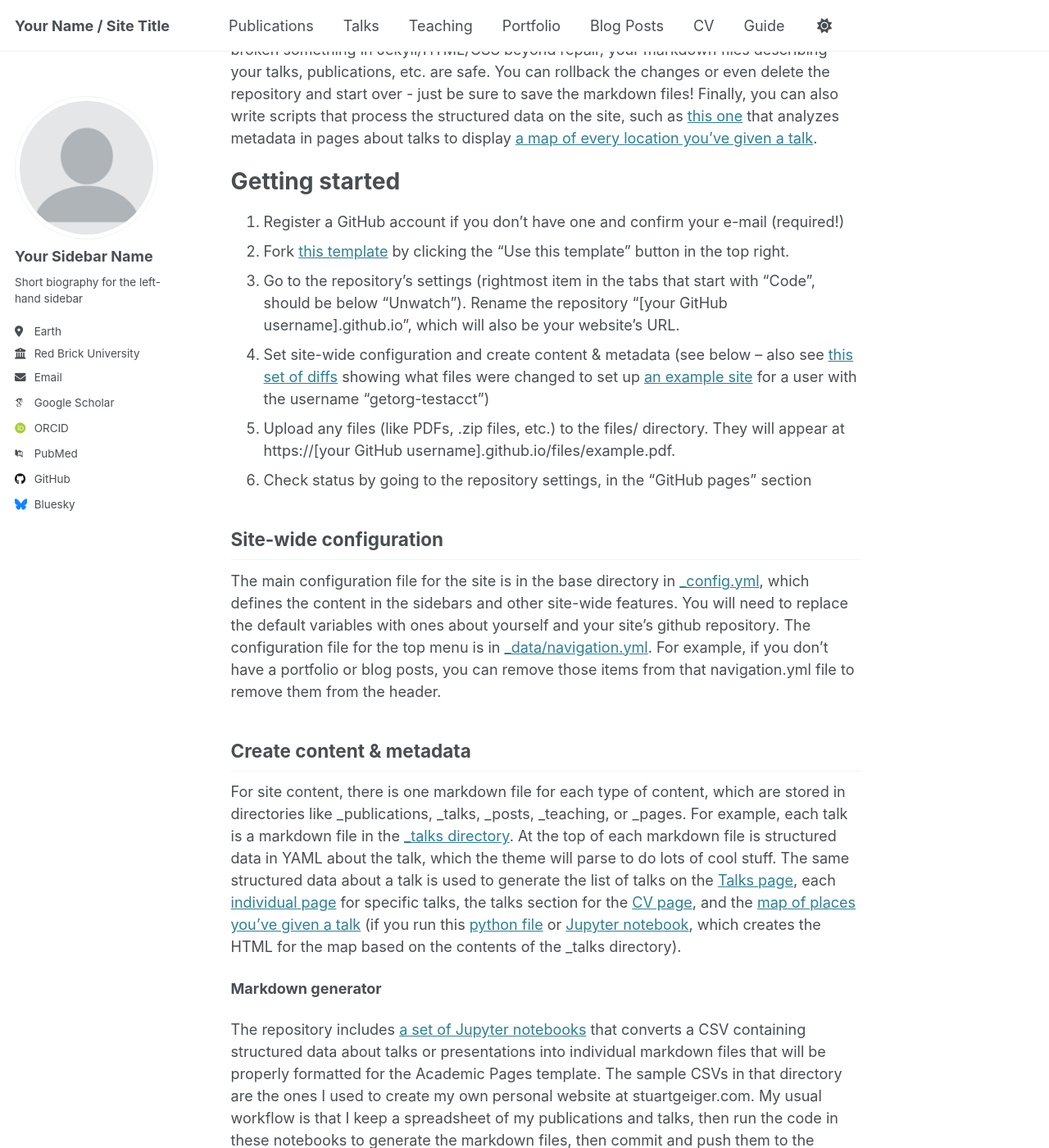
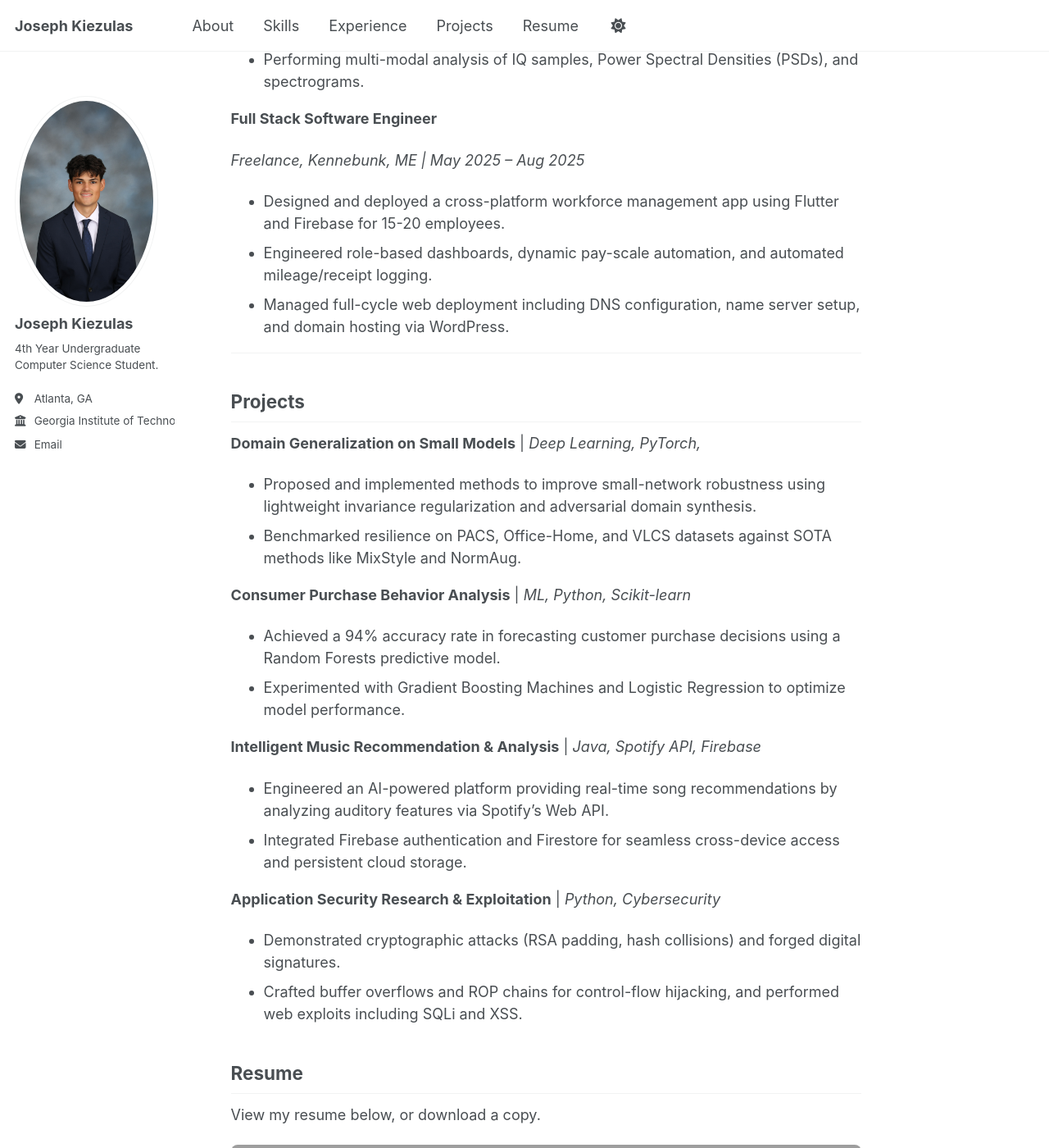
Before and after one commit to JosephKiezulas/Personal-Portfolio, a Jekyll site: the page built from _pages/about.md, in a window 1280 px wide and 1400 px high, scrolled down 784 px. Shown: the whole window at 82% size. Built offline with Jekyll 4.4.1, drawn with Linux system fonts in a browser that asks for light colours; some web fonts are replaced; some of the changed text lies outside the part shown; grey boxes are pictures that could not be loaded.

Commit message:
Updated layout to match reference style

```diff
--- a/_config.yml
+++ b/_config.yml
@@ -9,9 +9,9 @@
 # Basic Site Settings
 locale                   : "en-US"
 site_theme               : "default"
-title                    : "Your Name / Site Title"
+title                    : "Joseph Kiezulas"
 title_separator          : "-"
-name                     : &name "Your Name"
+name                     : &name "Joseph Kiezulas"
 description              : &description "personal description"
 url                      : https://academicpages.github.io # the base hostname & protocol for your site e.g. "https://[your GitHub username].github.io"
 baseurl                  : "" # the subpath of your site, e.g. "/blog"
@@ -22,35 +22,32 @@ repository               : "academicpages/academicpages.github.io"
 #               Additional customization can be done by editing /_includes/author-profile.html
 author:
   # Biographic information
-  avatar           : "profile.png"
-  name             : "Your Sidebar Name"
+  avatar           : "903791303.jpg"
+  name             : "Joseph Kiezulas"
   pronouns         : # example: "she/her"
-  bio              : "Short biography for the left-hand sidebar"
-  location         : "Earth"
-  employer         : "Red Brick University"
+  bio              : "4th Year Undergraduate Computer Science Student."
+  location         : "Atlanta, GA"
+  employer         : "Georgia Institute of Technology"
   uri              : # URL
-  email            : "none@example.org"
+  email            : "josephkiezulas@gmail.com"
 
   # Academic websites
-  arxiv            : # URL - Update with the correct link to your profile
-  googlescholar    : "https://scholar.google.com/citations?user=PS_CX0AAAAAJ"
-  impactstory      : # URL
-  orcid            : "http://orcid.org/yourorcidurl"
-  semantic         : # URL
-  pubmed           : "https://www.ncbi.nlm.nih.gov/pubmed/?term=john+snow"
-  researchgate     : # URL
-  scopus           : # URL
+#  arxiv            : # URL - Update with the correct link to your profile
+#  googlescholar    : "https://scholar.google.com/citations?user=PS_CX0AAAAAJ"
+#  impactstory      : # URL
+#  orcid            : "http://orcid.org/yourorcidurl"
+#  semantic         : # URL
+#  pubmed           : "https://www.ncbi.nlm.nih.gov/pubmed/?term=john+snow"
+#  researchgate     : # URL
+#  scopus           : # URL
 
   # Repositories and software development
-  bitbucket        : # Username - Update with your username on the site
-  codepen          : # Username
-  dribbble         : # Username
-  github           : "academicpages"
-  kaggle           : # Username
-  stackoverflow    : # User number or user number and name (i.e., use "1" or "1/jeff-atwood")
+
+  #github           : "academicpages"
+
 
   # Social media
-  bluesky          : "bsky.app" # Replace this with you Bluesky username
+ # bluesky          : "bsky.app" # Replace this with you Bluesky username
   facebook         : # Username
   flickr           : # Username
   foursquare       : # Username
--- a/_pages/about.md
+++ b/_pages/about.md
@@ -1,49 +1,109 @@
 ---
 permalink: /
-title: "Academic Pages is a ready-to-fork GitHub Pages template for academic personal websites"
+title: "Joseph Kiezulas"
 author_profile: true
-redirect_from:
-  - /about/
-  - /about.html
 ---
 
-This is the front page of a website that is powered by the [Academic Pages template](https://github.com/academicpages/academicpages.github.io) and hosted on GitHub pages. [GitHub pages](https://pages.github.com) is a free service in which websites are built and hosted from code and data stored in a GitHub repository, automatically updating when a new commit is made to the repository. This template was forked from the [Minimal Mistakes Jekyll Theme](https://mmistakes.github.io/minimal-mistakes/) created by Michael Rose, and then extended to support the kinds of content that academics have: publications, talks, teaching, a portfolio, blog posts, and a dynamically-generated CV. You can fork [this template](https://github.com/academicpages/academicpages.github.io) right now, modify the configuration and markdown files, add your own PDFs and other content, and have your own site for free, with no ads!
+<section id="about">
+  <h2>About Me</h2>
+  I am a Computer Science student at <b>Georgia Tech</b> concentrating in Artificial Intelligence and Information Internetworks. I’m passionate about building intelligent systems and creating tools that solve real-world problems.
 
-A data-driven personal website
-======
-Like many other Jekyll-based GitHub Pages templates, Academic Pages makes you separate the website's content from its form. The content & metadata of your website are in structured markdown files, while various other files constitute the theme, specifying how to transform that content & metadata into HTML pages. You keep these various markdown (.md), YAML (.yml), HTML, and CSS files in a public GitHub repository. Each time you commit and push an update to the repository, the [GitHub pages](https://pages.github.com/) service creates static HTML pages based on these files, which are hosted on GitHub's servers free of charge.
+<hr>
 
-Many of the features of dynamic content management systems (like Wordpress) can be achieved in this fashion, using a fraction of the computational resources and with far less vulnerability to hacking and DDoSing. You can also modify the theme to your heart's content without touching the content of your site. If you get to a point where you've broken something in Jekyll/HTML/CSS beyond repair, your markdown files describing your talks, publications, etc. are safe. You can rollback the changes or even delete the repository and start over - just be sure to save the markdown files! Finally, you can also write scripts that process the structured data on the site, such as [this one](https://github.com/academicpages/academicpages.github.io/blob/master/talkmap.ipynb) that analyzes metadata in pages about talks to display [a map of every location you've given a talk](https://academicpages.github.io/talkmap.html).
+<section id="skills">
+  <h2>Skills</h2>
+  <ul>
+    <li><b>Languages:</b> Python, Java, C, C++, JavaScript, SQL, Swift, Dart</li>
+    <li><b>Frameworks/Tools:</b> Flutter, Firebase, Android Studio, Xcode, Git, SQLite, REST APIs, WordPress, HTML/CSS, Node.js</li>
+    <li><b>AI/ML:</b> PyTorch, Scikit-learn, NumPy, pandas</li>
+  </ul>
+</section>
 
-Getting started
-======
-1. Register a GitHub account if you don't have one and confirm your e-mail (required!)
-1. Fork [this template](https://github.com/academicpages/academicpages.github.io) by clicking the "Use this template" button in the top right.
-1. Go to the repository's settings (rightmost item in the tabs that start with "Code", should be below "Unwatch"). Rename the repository "[your GitHub username].github.io", which will also be your website's URL.
-1. Set site-wide configuration and create content & metadata (see below -- also see [this set of diffs](http://archive.is/3TPas) showing what files were changed to set up [an example site](https://getorg-testacct.github.io) for a user with the username "getorg-testacct")
-1. Upload any files (like PDFs, .zip files, etc.) to the files/ directory. They will appear at https://[your GitHub username].github.io/files/example.pdf.
-1. Check status by going to the repository settings, in the "GitHub pages" section
+<hr>
 
-Site-wide configuration
-------
-The main configuration file for the site is in the base directory in [_config.yml](https://github.com/academicpages/academicpages.github.io/blob/master/_config.yml), which defines the content in the sidebars and other site-wide features. You will need to replace the default variables with ones about yourself and your site's github repository. The configuration file for the top menu is in [_data/navigation.yml](https://github.com/academicpages/academicpages.github.io/blob/master/_data/navigation.yml). For example, if you don't have a portfolio or blog posts, you can remove those items from that navigation.yml file to remove them from the header.
+<section id="experience">
+  <h2>Experience</h2>
 
-Create content & metadata
-------
-For site content, there is one markdown file for each type of content, which are stored in directories like _publications, _talks, _posts, _teaching, or _pages. For example, each talk is a markdown file in the [_talks directory](https://github.com/academicpages/academicpages.github.io/tree/master/_talks). At the top of each markdown file is structured data in YAML about the talk, which the theme will parse to do lots of cool stuff. The same structured data about a talk is used to generate the list of talks on the [Talks page](https://academicpages.github.io/talks), each [individual page](https://academicpages.github.io/talks/2012-03-01-talk-1) for specific talks, the talks section for the [CV page](https://academicpages.github.io/cv), and the [map of places you've given a talk](https://academicpages.github.io/talkmap.html) (if you run this [python file](https://github.com/academicpages/academicpages.github.io/blob/master/talkmap.py) or [Jupyter notebook](https://github.com/academicpages/academicpages.github.io/blob/master/talkmap.ipynb), which creates the HTML for the map based on the contents of the _talks directory).
+  <div class="experience-item">
+    <p><b>Undergraduate Researcher | Agile Communication Architectures</b></p>
+    <p><i>Georgia Tech VIP Program, Atlanta, GA | Aug 2024 – Present</i></p>
+    <ul>
+      <li>Applying deep learning techniques for anomaly detection in OFDM-based Software Defined Radio (SDR) data.</li>
+      <li>Performing multi-modal analysis of IQ samples, Power Spectral Densities (PSDs), and spectrograms.</li>
+    </ul>
+  </div>
 
-**Markdown generator**
+  <div class="experience-item">
+    <p><b>Full Stack Software Engineer</b></p>
+    <p><i>Freelance, Kennebunk, ME | May 2025 – Aug 2025</i></p>
+    <ul>
+      <li>Designed and deployed a cross-platform workforce management app using Flutter and Firebase for 15-20 employees.</li>
+      <li>Engineered role-based dashboards, dynamic pay-scale automation, and automated mileage/receipt logging.</li>
+      <li>Managed full-cycle web deployment including DNS configuration, name server setup, and domain hosting via WordPress.</li>
+    </ul>
+  </div>
 
-The repository includes [a set of Jupyter notebooks](https://github.com/academicpages/academicpages.github.io/tree/master/markdown_generator
-) that converts a CSV containing structured data about talks or presentations into individual markdown files that will be properly formatted for the Academic Pages template. The sample CSVs in that directory are the ones I used to create my own personal website at stuartgeiger.com. My usual workflow is that I keep a spreadsheet of my publications and talks, then run the code in these notebooks to generate the markdown files, then commit and push them to the GitHub repository.
 
-How to edit your site's GitHub repository
-------
-Many people use a git client to create files on their local computer and then push them to GitHub's servers. If you are not familiar with git, you can directly edit these configuration and markdown files directly in the github.com interface. Navigate to a file (like [this one](https://github.com/academicpages/academicpages.github.io/blob/master/_talks/2012-03-01-talk-1.md) and click the pencil icon in the top right of the content preview (to the right of the "Raw | Blame | History" buttons). You can delete a file by clicking the trashcan icon to the right of the pencil icon. You can also create new files or upload files by navigating to a directory and clicking the "Create new file" or "Upload files" buttons.
+</section>
 
-Example: editing a markdown file for a talk
-![Editing a markdown file for a talk](/images/editing-talk.png)
+<hr>
 
-For more info
-------
-More info about configuring Academic Pages can be found in [the guide](https://academicpages.github.io/markdown/), the [growing wiki](https://github.com/academicpages/academicpages.github.io/wiki), and you can always [ask a question on GitHub](https://github.com/academicpages/academicpages.github.io/discussions). The [guides for the Minimal Mistakes theme](https://mmistakes.github.io/minimal-mistakes/docs/configuration/) (which this theme was forked from) might also be helpful.
+<section id="projects">
+  <h2>Projects</h2>
+
+  <div class="project-item">
+    <p><b>Domain Generalization on Small Models</b> | <i>Deep Learning, PyTorch, </i></p>
+    <ul>
+      <li>Proposed and implemented methods to improve small-network robustness using lightweight invariance regularization and adversarial domain synthesis.</li>
+      <li>Benchmarked resilience on PACS, Office-Home, and VLCS datasets against SOTA methods like MixStyle and NormAug.</li>
+    </ul>
+  </div>
+
+
+
+  <div class="project-item">
+    <p><b>Consumer Purchase Behavior Analysis</b> | <i>ML, Python, Scikit-learn</i></p>
+    <ul>
+      <li>Achieved a 94% accuracy rate in forecasting customer purchase decisions using a Random Forests predictive model.</li>
+      <li>Experimented with Gradient Boosting Machines and Logistic Regression to optimize model performance.</li>
+    </ul>
+  </div>
+
+  <div class="project-item">
+    <p><b>Intelligent Music Recommendation & Analysis</b> | <i>Java, Spotify API, Firebase</i></p>
+    <ul>
+      <li>Engineered an AI-powered platform providing real-time song recommendations by analyzing auditory features via Spotify’s Web API.</li>
+      <li>Integrated Firebase authentication and Firestore for seamless cross-device access and persistent cloud storage.</li>
+    </ul>
+  </div>
+
+  <div class="project-item">
+    <p><b>Application Security Research & Exploitation</b> | <i>Python, Cybersecurity</i></p>
+    <ul>
+      <li>Demonstrated cryptographic attacks (RSA padding, hash collisions) and forged digital signatures.</li>
+      <li>Crafted buffer overflows and ROP chains for control-flow hijacking, and performed web exploits including SQLi and XSS.</li>
+    </ul>
+  </div>
+
+
+
+
+</section>
+
+<section id="resume">
+  <h2>Resume</h2>
+  <p>View my resume below, or download a copy.</p>
+
+  <div class="resume-container">
+    <iframe
+      src="/files/joseph_kiezulas_resume_2026.pdf"
+      width="100%"
+      height="600px"
+      style="border: none; border-radius: 8px;">
+    </iframe>
+  </div>
+
+  <a href="/files/joseph_kiezulas_resume_2026.pdf" download class="btn btn--primary btn--large" style="margin-top: 20px; background-color: #2b6cb0; border-radius: 8px;">
+    Download Resume
+  </a>
+</section>
```
Also changed, not shown: _data/navigation.yml (+11 -29 lines), images/903791303.jpg (added), 7 other files.
